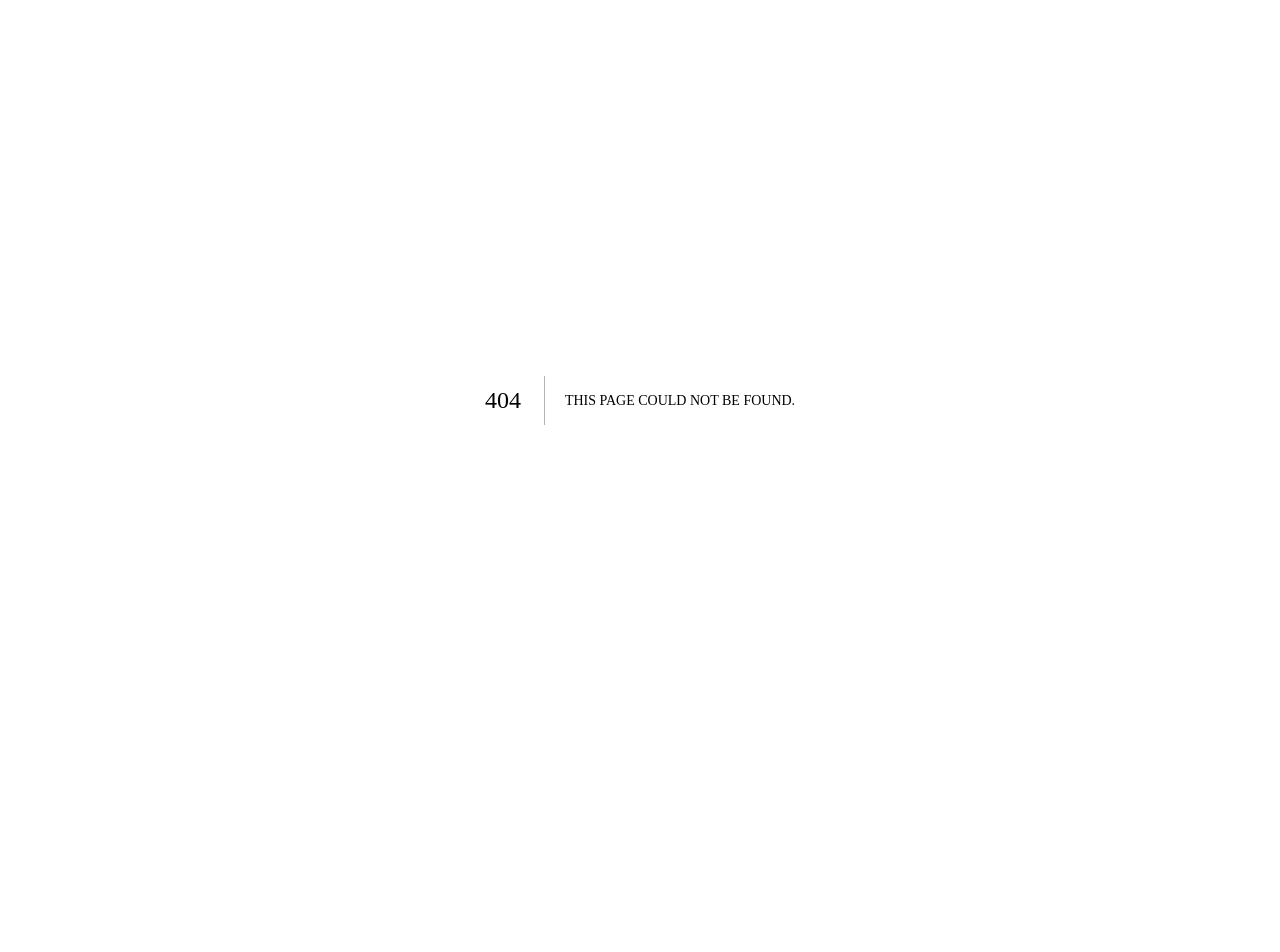
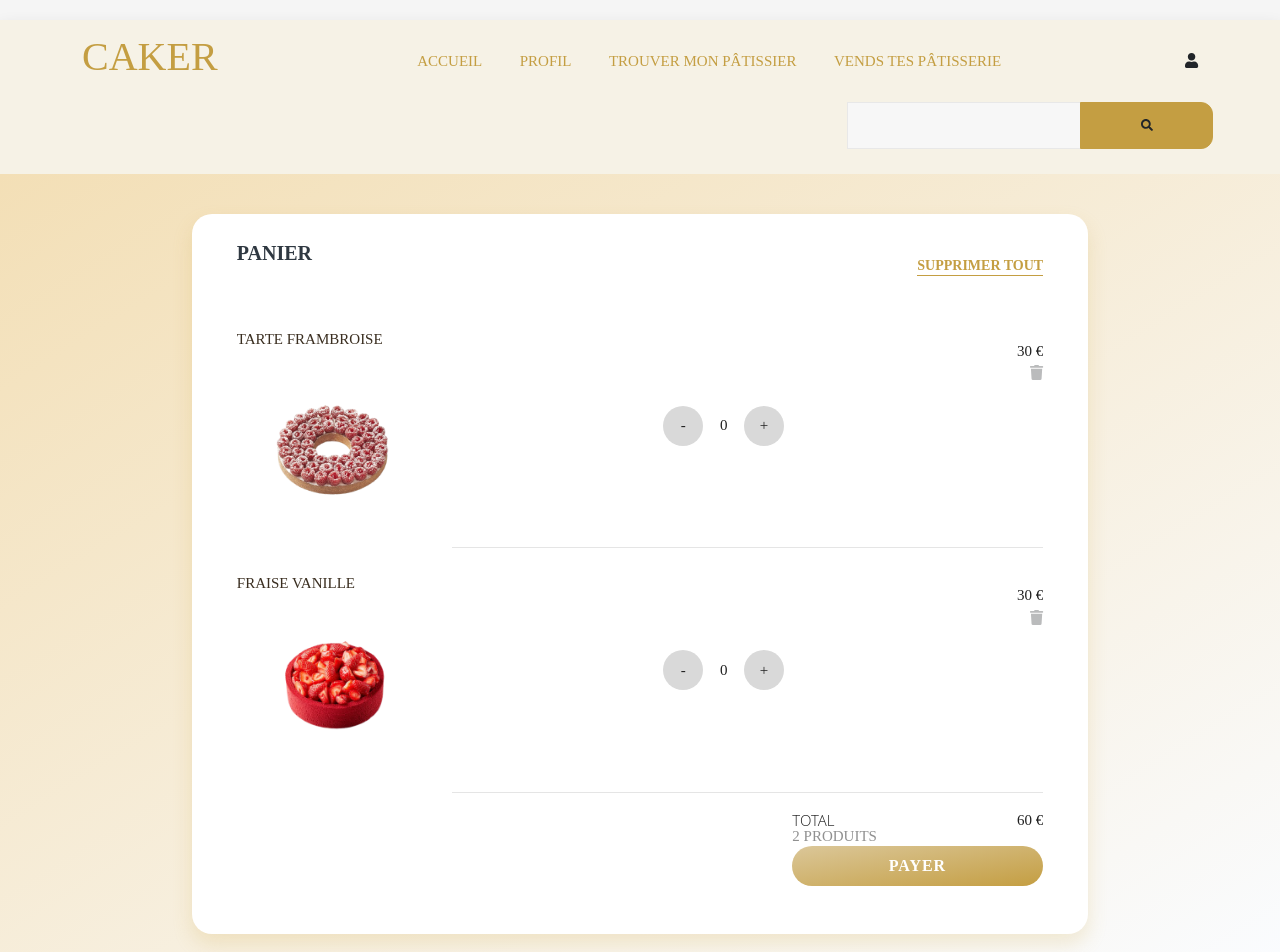
Before and after one commit to Meriambm93/caker_project, a Next.js app in the folder caker/: page /shoppingCart in a window 1280 px wide. Before the commit this address had no page. Shown: the top 952 px of the page. Before the commit the page ends 800 px from the top, so only its background shows below. Built offline with nearby package versions, Linux system fonts and the light colour scheme.

Commit message:
feat creation shoppingCard

```diff
--- /dev/null
+++ b/caker/pages/shoppingCart.js
@@ -0,0 +1,12 @@
+import Page from "../src/components/Page"
+import ShoppingCart from "../src/components/ShoppingCart"
+
+const shoppingCart = () => {
+  return (
+    <Page title="Panier">
+      <ShoppingCart />
+    </Page>
+  )
+}
+
+export default shoppingCart
--- /dev/null
+++ b/caker/src/components/Counter.jsx
@@ -0,0 +1,31 @@
+import { useState } from "react"
+
+const Counter = () => {
+  const [count, setCount] = useState(0)
+  const increment = () => {
+    setCount(count + 1)
+  }
+  const decrement = () => {
+    setCount(count - 1)
+
+    if (count < 1) {
+      setCount(0)
+    }
+  }
+
+  return (
+    <div className="counterCard">
+      <div onClick={decrement} className="btnCartShop">
+        -
+      </div>
+      <div className="countCard">{count}</div>
+      <input type="hidden" name="product-quanity" id="shop" value={count} />
+
+      <div onClick={increment} className="btnCartShop">
+        +
+      </div>
+    </div>
+  )
+}
+
+export default Counter
--- /dev/null
+++ b/caker/src/components/ShoppingCart.jsx
@@ -0,0 +1,92 @@
+import Image from "next/image"
+import tarteFramboise from "../assets/images/tarte-framboise.png"
+import fraiseVanille from "../assets/images/le-fraise-vanille.png"
+import { FontAwesomeIcon } from "@fortawesome/react-fontawesome"
+import { faTrash } from "@fortawesome/free-solid-svg-icons"
+import Counter from "./Counter"
+const ShoppingCart = () => {
+  return (
+    <div>
+      <div className="cartBody">
+        <div className="CartContainer">
+          <div className="headerCart">
+            <h3 className="Heading">Panier</h3>
+            <h5 className="Action">Supprimer Tout</h5>
+          </div>
+
+          <div className="Cart-Items">
+            <div className="about">
+              <h1 className="titleCard">Tarte Frambroise</h1>
+              <Image
+                src={tarteFramboise}
+                alt="Image"
+                width={200}
+                height={200}
+              />
+            </div>
+            <Counter />
+            <div className="pricesCard">
+              <div className="amount">30 €</div>
+
+              <div className="remove">
+                <FontAwesomeIcon icon={faTrash} className="text-light mr-8" />
+                <span
+                  className="
+                  position-absolute
+                  top-0
+                  left-100
+                  translate-middle
+                  badge
+                  rounded-pill
+                  bg-light
+                  text-light
+                "
+                ></span>
+              </div>
+            </div>
+          </div>
+          <hr />
+          <div className="Cart-Items pad">
+            <div className="about">
+              <h1 className="titleCard">Fraise Vanille</h1>
+              <Image src={fraiseVanille} alt="Image" width={200} height={200} />
+            </div>
+            <Counter />
+            <div className="pricesCard">
+              <div className="amount">30 €</div>
+
+              <div className="remove">
+                <FontAwesomeIcon icon={faTrash} className="text-light mr-8" />
+                <span
+                  className="
+                  position-absolute
+                  top-0
+                  left-100
+                  translate-middle
+                  badge
+                  rounded-pill
+                  bg-light
+                  text-light
+                "
+                ></span>
+              </div>
+            </div>
+          </div>
+          <hr />
+          <div className="checkout">
+            <div className="total">
+              <div>
+                <div className="Subtotal">Total</div>
+                <div className="itemsCard">2 produits</div>
+              </div>
+              <div className="total-amount">60 €</div>
+            </div>
+            <button className="buttonCard">Payer</button>
+          </div>
+        </div>
+      </div>
+    </div>
+  )
+}
+
+export default ShoppingCart
--- a/caker/styles/signUp.css
+++ b/caker/styles/signUp.css
@@ -663,3 +663,177 @@ label.btn {
 /* Extra large devices (large desktops, 1200px and up)*/
 @media (min-width: 1200px) {
 }
+/* PANIER*/
+
+.cartBody {
+  margin: 0;
+  padding: 0;
+  background: linear-gradient(to bottom right, rgb(243, 223, 182), #fafcff);
+  height: 100vh;
+  display: flex;
+  justify-content: center;
+  align-items: center;
+}
+
+.CartContainer {
+  padding-bottom: 15px;
+  width: 70%;
+  height: 90%;
+  background-color: #ffffff;
+  border-radius: 20px;
+  box-shadow: 0px 10px 20px #cca53a33;
+  font-family: "Cormorant SC", serif;
+}
+
+.headerCart {
+  margin: auto;
+  width: 90%;
+  height: 15%;
+  display: flex;
+  justify-content: space-between;
+  align-items: center;
+  font-family: "Cormorant SC", serif;
+}
+
+.Heading {
+  font-size: 20px;
+  font-family: "Cormorant SC", serif;
+
+  font-weight: 700;
+  color: #2f3841;
+}
+
+.Action {
+  font-size: 14px;
+  font-family: "Cormorant SC", serif;
+
+  font-weight: 600;
+  color: #c49e42;
+  cursor: pointer;
+  border-bottom: 1px solid #c49e42;
+}
+
+.Cart-Items {
+  margin: auto;
+  width: 90%;
+  height: 30%;
+  display: flex;
+  justify-content: space-between;
+  align-items: center;
+}
+
+.about {
+  height: 100%;
+  width: 24%;
+}
+.titleCard {
+  padding-top: 10px;
+
+  font-size: 15px;
+  font-family: "Cormorant SC", serif;
+  text-transform: uppercase;
+  color: #3a2e20;
+}
+
+.counterCard {
+  width: 15%;
+  display: flex;
+  justify-content: space-between;
+  align-items: center;
+}
+.btnCartShop {
+  width: 40px;
+  height: 40px;
+  border-radius: 50%;
+  background-color: #d9d9d9;
+  display: flex;
+  justify-content: center;
+  align-items: center;
+  font-size: 20px;
+  font-family: "Cormorant SC", serif;
+
+  font-weight: 900;
+  color: #202020;
+  cursor: pointer;
+}
+.countCard {
+  font-size: 20px;
+  font-family: "Cormorant SC", serif;
+
+  font-weight: 600;
+  color: #202020;
+}
+
+.pricesCard {
+  height: 100%;
+  text-align: right;
+}
+.amount {
+  padding-top: 20px;
+  font-size: 26px;
+  font-family: "Cormorant SC", serif;
+
+  font-weight: 800;
+  color: #202020;
+}
+.save {
+  cursor: pointer;
+}
+.remove {
+  cursor: pointer;
+}
+
+.pad {
+  margin-top: 5px;
+}
+
+hr {
+  width: 66%;
+  float: right;
+  margin-right: 5%;
+}
+.checkout {
+  float: right;
+  margin-right: 5%;
+  width: 28%;
+}
+.total {
+  width: 100%;
+  display: flex;
+  justify-content: space-between;
+}
+.Subtotal {
+  font-size: 22px;
+  font-family: "Open Sans";
+  font-weight: 700;
+  color: #202020;
+}
+.itemsCard {
+  font-size: 16px;
+  font-family: "Cormorant SC", serif;
+
+  font-weight: 500;
+  color: #909090;
+  line-height: 10px;
+}
+.total-amount {
+  font-size: 36px;
+  font-family: "Cormorant SC", serif;
+
+  font-weight: 900;
+  color: #202020;
+}
+.buttonCard {
+  margin-top: 5px;
+  width: 100%;
+  height: 40px;
+  border: none;
+  background: linear-gradient(to bottom right, #dbc799, #c49e42);
+  border-radius: 20px;
+  cursor: pointer;
+  font-size: 16px;
+  font-family: "Cormorant SC", serif;
+
+  font-weight: 600;
+  color: #ffffff;
+}
```
